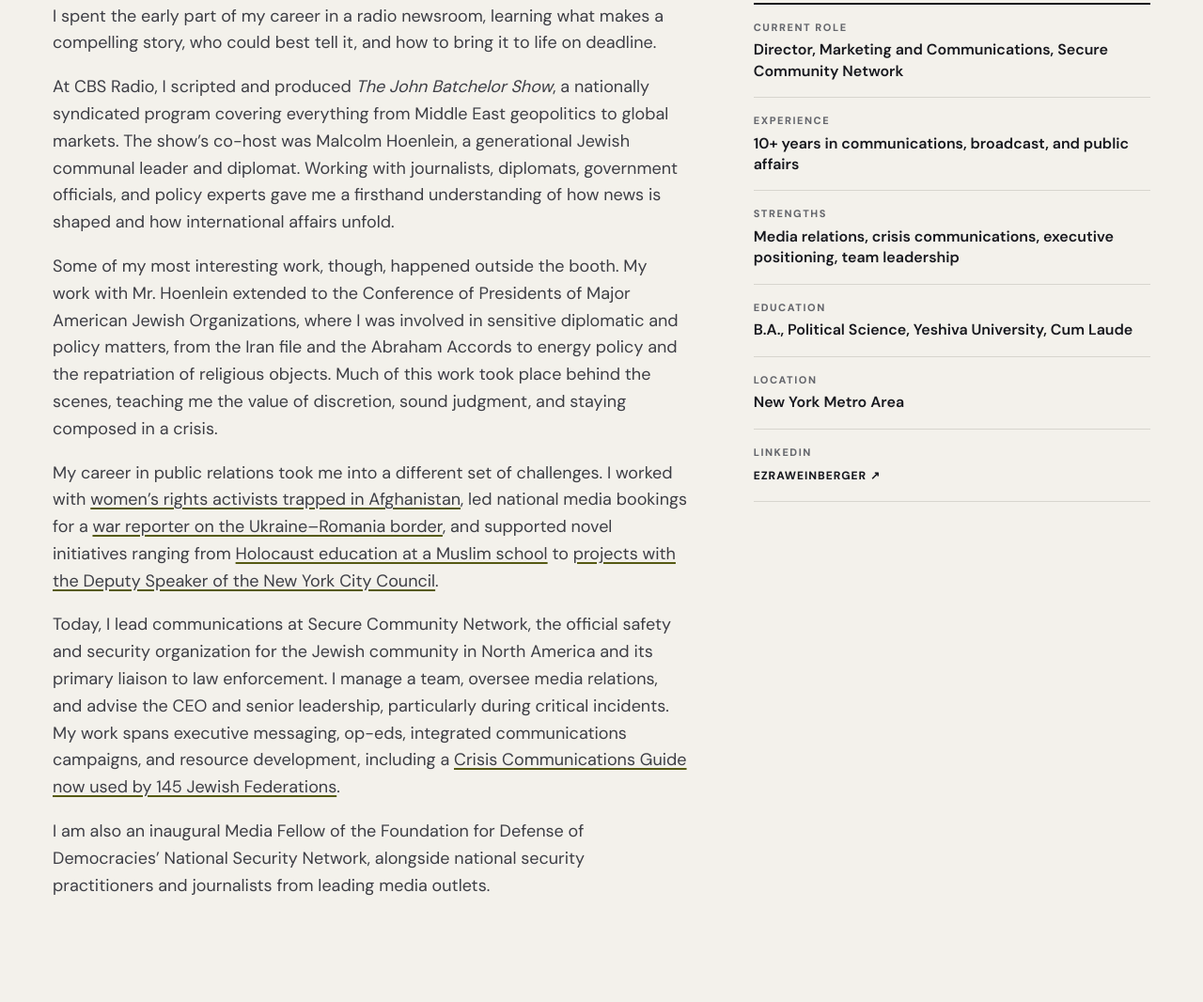
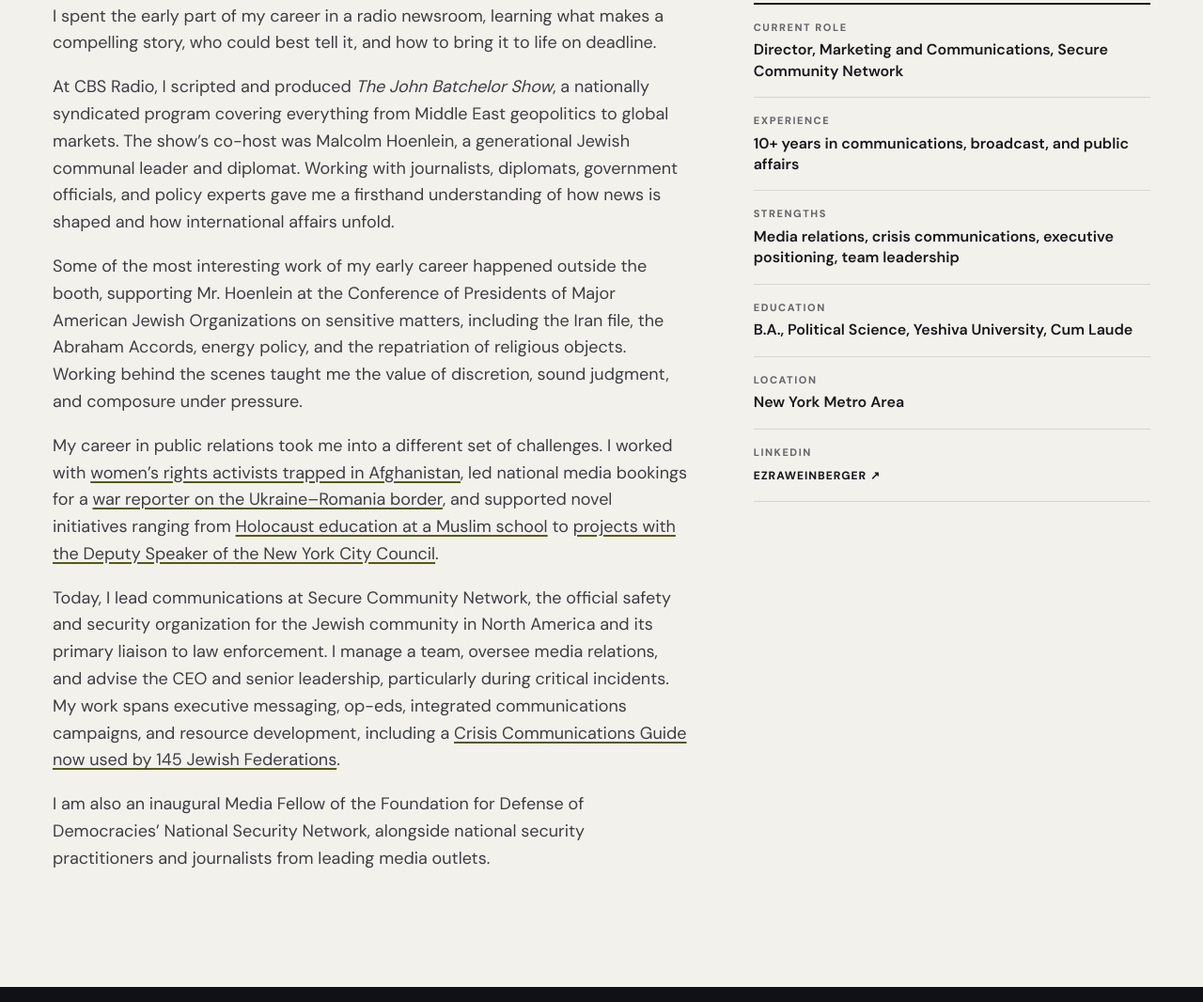
Before and after one commit to bergeneagle/portfolio, a plain HTML site: page index.html in a window 1280 px wide. Shown: the part 1444-2510 px from the top of the page at 94% size. Drawn offline with Linux system fonts and the light colour scheme.

Commit message:
About: tightened Conference of Presidents paragraph
Co-Authored-By: Claude Opus 5.5 <noreply@anthropic.com>
Claude-Session: https://claude.ai/code/session_01VA9nsWrAa8PQPfbqWT8YJr

```diff
--- a/index.html
+++ b/index.html
@@ -283,7 +283,7 @@ footer{padding:25px 0;font-size:12px;color:#9c9da9}
         <div class="aboutcopy">
           <p>I spent the early part of my career in a radio newsroom, learning what makes a compelling story, who could best tell it, and how to bring it to life on deadline.</p>
           <p>At CBS Radio, I scripted and produced <em>The John Batchelor Show</em>, a nationally syndicated program covering everything from Middle East geopolitics to global markets. The show’s co-host was Malcolm Hoenlein, a generational Jewish communal leader and diplomat. Working with journalists, diplomats, government officials, and policy experts gave me a firsthand understanding of how news is shaped and how international affairs unfold.</p>
-          <p>Some of my most interesting work, though, happened outside the booth. My work with Mr. Hoenlein extended to the Conference of Presidents of Major American Jewish Organizations, where I was involved in sensitive diplomatic and policy matters, from the Iran file and the Abraham Accords to energy policy and the repatriation of religious objects. Much of this work took place behind the scenes, teaching me the value of discretion, sound judgment, and staying composed in a crisis.</p>
+          <p>Some of the most interesting work of my early career happened outside the booth, supporting Mr. Hoenlein at the Conference of Presidents of Major American Jewish Organizations on sensitive matters, including the Iran file, the Abraham Accords, energy policy, and the repatriation of religious objects. Working behind the scenes taught me the value of discretion, sound judgment, and composure under pressure.</p>
           <p>My career in public relations took me into a different set of challenges. I worked with <a href="https://www.newsweek.com/international-womens-day-plea-afghan-womens-basic-rights-opinion-1684741" target="_blank" rel="noopener noreferrer">women’s rights activists trapped in Afghanistan</a>, led national media bookings for a <a href="https://www.youtube.com/watch?v=X-AIw-NCjY4" target="_blank" rel="noopener noreferrer">war reporter on the Ukraine–Romania border</a>, and supported novel initiatives ranging from <a href="https://www.youtube.com/watch?v=bkClOUMq1qg" target="_blank" rel="noopener noreferrer">Holocaust education at a Muslim school</a> to <a href="https://www.youtube.com/watch?v=wVMtt7YZZYA" target="_blank" rel="noopener noreferrer">projects with the Deputy Speaker of the New York City Council</a>.</p>
           <p>Today, I lead communications at Secure Community Network, the official safety and security organization for the Jewish community in North America and its primary liaison to law enforcement. I manage a team, oversee media relations, and advise the CEO and senior leadership, particularly during critical incidents. My work spans executive messaging, op-eds, integrated communications campaigns, and resource development, including a <a href="https://www.securecommunitynetwork.org/resources/crisis-communications-guide/" target="_blank" rel="noopener noreferrer">Crisis Communications Guide now used by 145 Jewish Federations</a>.</p>
           <p>I am also an inaugural Media Fellow of the Foundation for Defense of Democracies’ National Security Network, alongside national security practitioners and journalists from leading media outlets.</p>
```
